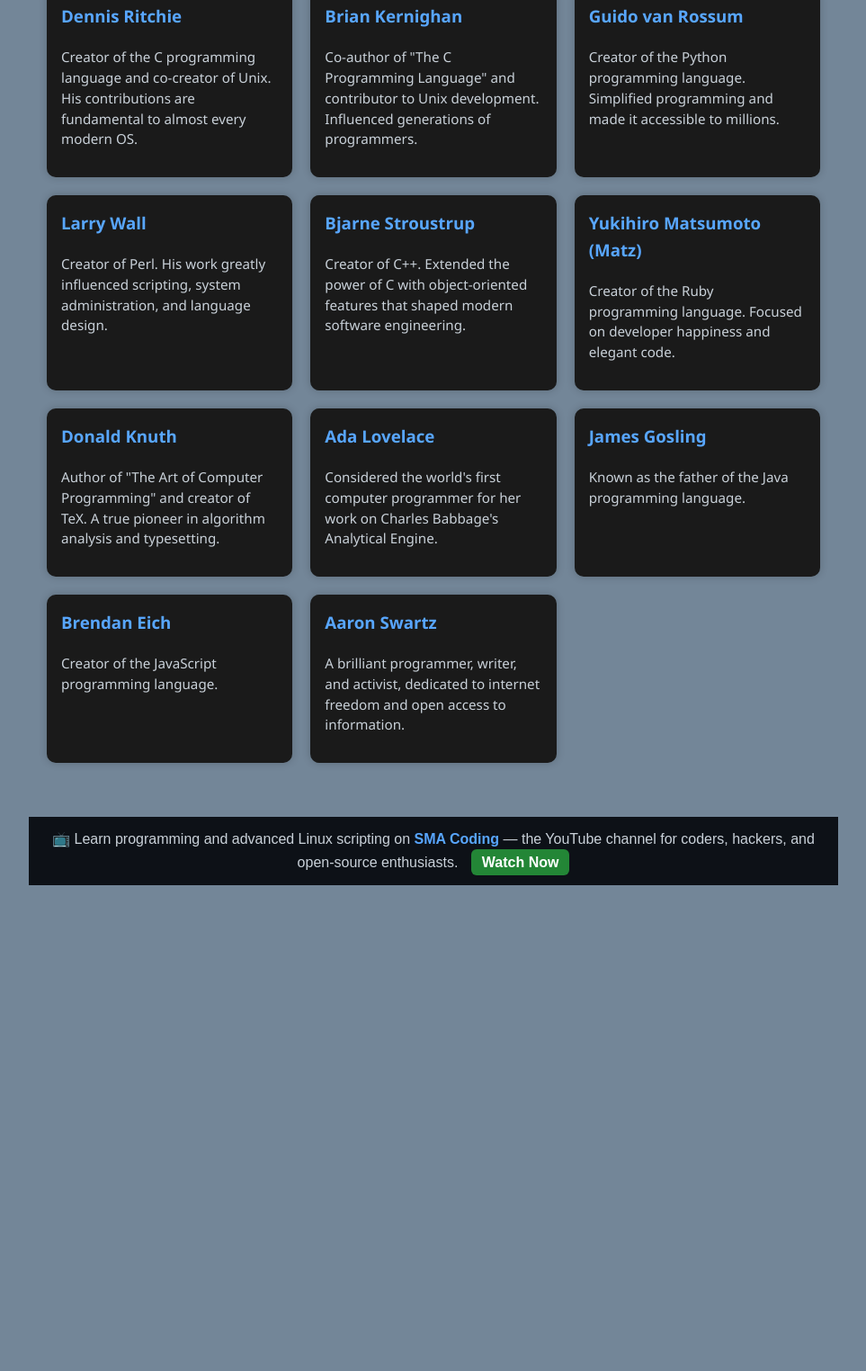
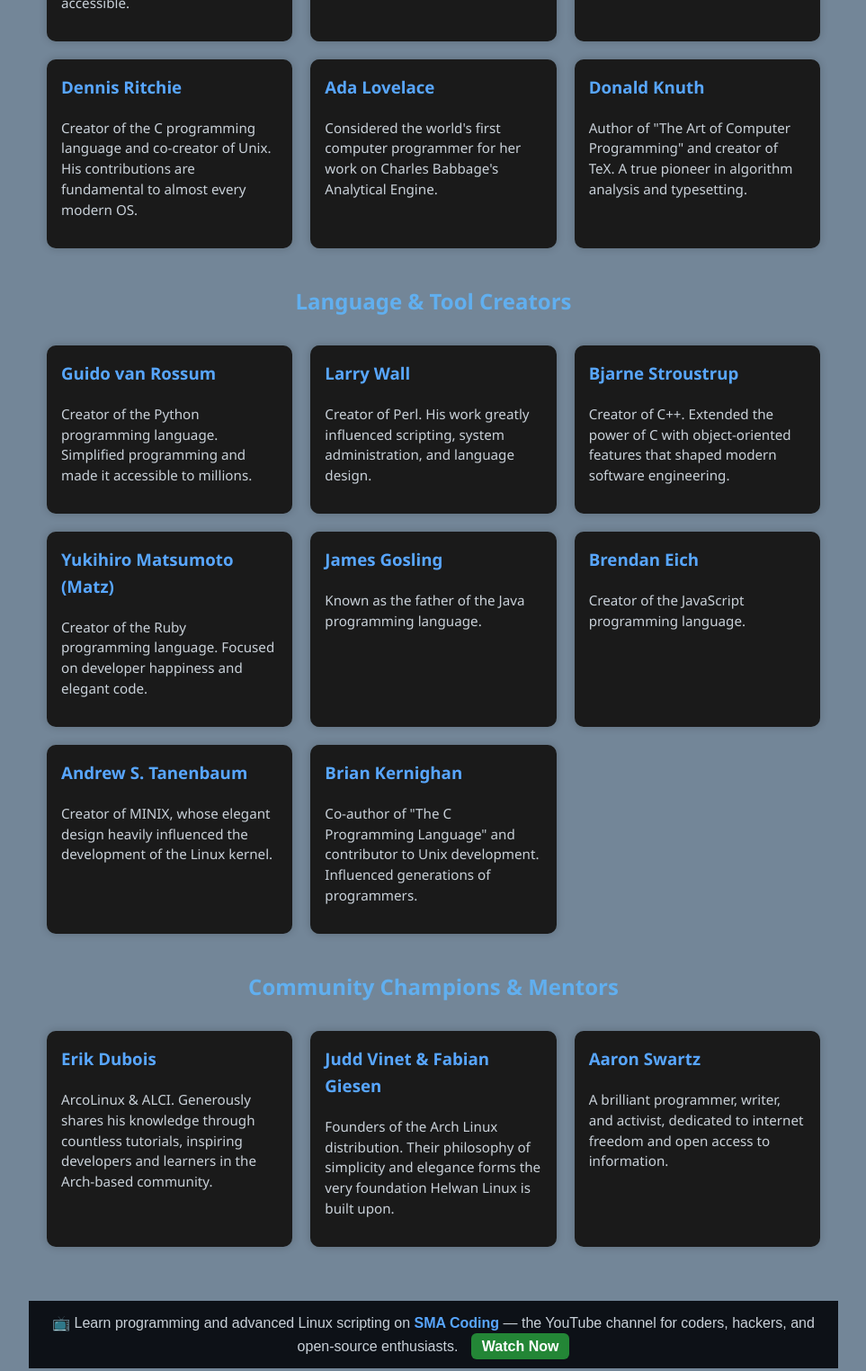
Before and after one commit to helwan-linux/helwanlinux, a plain HTML site: page hel-tribute-hall.html in a window 1280 px wide. Shown: the part 788-2312 px from the top of the page at 90% size, without its empty margins (158-1121 px from the left). Before the commit the page ends 1792 px from the top, so only its background shows below. Drawn offline with Linux system fonts and the light colour scheme.

Commit message:
Update hel-tribute-hall.html

```diff
--- a/hel-tribute-hall.html
+++ b/hel-tribute-hall.html
@@ -55,7 +55,6 @@
     <img src="img/logo.png" alt="Helwan Linux Logo" width="150" />
 </div>
 
-<!-- Navigation -->
 <nav style="text-align:center; margin:20px 0;">
     <a href="index.html">Home</a> |
     <a href="download.html">Download</a> |
@@ -77,6 +76,7 @@
     <h1 style="text-align:center;">🌟 Tribute Hall</h1>
     <p style="text-align:center;">Honoring legendary contributors to the world of open-source and programming excellence.</p>
 
+    <h2 style="text-align:center; margin-top: 40px; color: #61afef;">Pioneers & Visionaries</h2>
     <div class="tribute-list">
         <div class="tribute-card">
             <h3>Linus Torvalds</h3>
@@ -95,9 +95,17 @@
             <p>Creator of the C programming language and co-creator of Unix. His contributions are fundamental to almost every modern OS.</p>
         </div>
         <div class="tribute-card">
-      <h3>Brian Kernighan</h3>
-      <p>Co-author of "The C Programming Language" and contributor to Unix development. Influenced generations of programmers.</p>
+            <h3>Ada Lovelace</h3>
+            <p>Considered the world's first computer programmer for her work on Charles Babbage's Analytical Engine.</p>
         </div>
+        <div class="tribute-card">
+            <h3>Donald Knuth</h3>
+            <p>Author of "The Art of Computer Programming" and creator of TeX. A true pioneer in algorithm analysis and typesetting.</p>
+        </div>
+    </div>
+
+    <h2 style="text-align:center; margin-top: 40px; color: #61afef;">Language & Tool Creators</h2>
+    <div class="tribute-list">
         <div class="tribute-card">
             <h3>Guido van Rossum</h3>
             <p>Creator of the Python programming language. Simplified programming and made it accessible to millions.</p>
@@ -115,20 +123,32 @@
             <p>Creator of the Ruby programming language. Focused on developer happiness and elegant code.</p>
         </div>
         <div class="tribute-card">
-      <h3>Donald Knuth</h3>
-      <p>Author of "The Art of Computer Programming" and creator of TeX. A true pioneer in algorithm analysis and typesetting.</p>
-    </div>
-    <div class="tribute-card">
-      <h3>Ada Lovelace</h3>
-      <p>Considered the world's first computer programmer for her work on Charles Babbage's Analytical Engine.</p>
-    </div>
-    <div class="tribute-card">
             <h3>James Gosling</h3>
             <p>Known as the father of the Java programming language.</p>
         </div>
         <div class="tribute-card">
             <h3>Brendan Eich</h3>
             <p>Creator of the JavaScript programming language.</p>
+        </div>
+        <div class="tribute-card">
+            <h3>Andrew S. Tanenbaum</h3>
+            <p>Creator of MINIX, whose elegant design heavily influenced the development of the Linux kernel.</p>
+        </div>
+        <div class="tribute-card">
+            <h3>Brian Kernighan</h3>
+            <p>Co-author of "The C Programming Language" and contributor to Unix development. Influenced generations of programmers.</p>
+        </div>
+    </div>
+
+    <h2 style="text-align:center; margin-top: 40px; color: #61afef;">Community Champions & Mentors</h2>
+    <div class="tribute-list">
+        <div class="tribute-card">
+            <h3>Erik Dubois</h3>
+            <p>ArcoLinux & ALCI. Generously shares his knowledge through countless tutorials, inspiring developers and learners in the Arch-based community.</p>
+        </div>
+        <div class="tribute-card">
+            <h3>Judd Vinet & Fabian Giesen</h3>
+            <p>Founders of the Arch Linux distribution. Their philosophy of simplicity and elegance forms the very foundation Helwan Linux is built upon.</p>
         </div>
         <div class="tribute-card">
             <h3>Aaron Swartz</h3>
```
Lines whose indentation alone changed are shown as unchanged.
